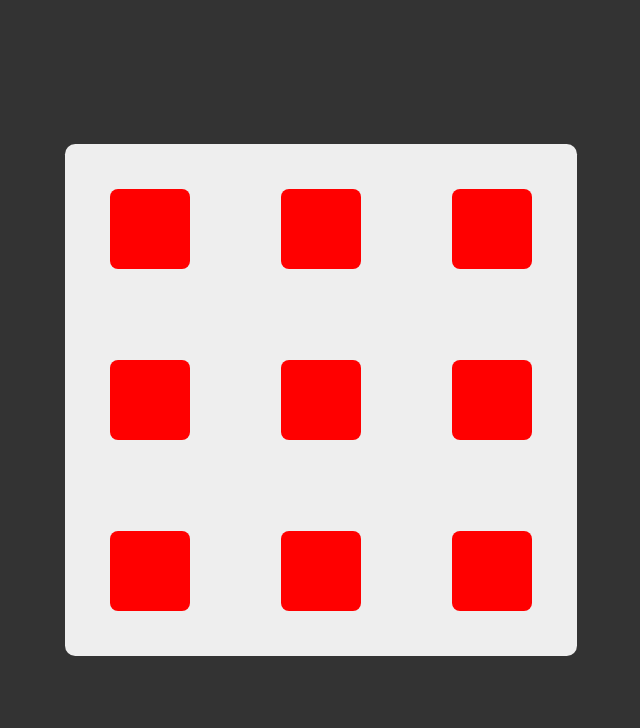
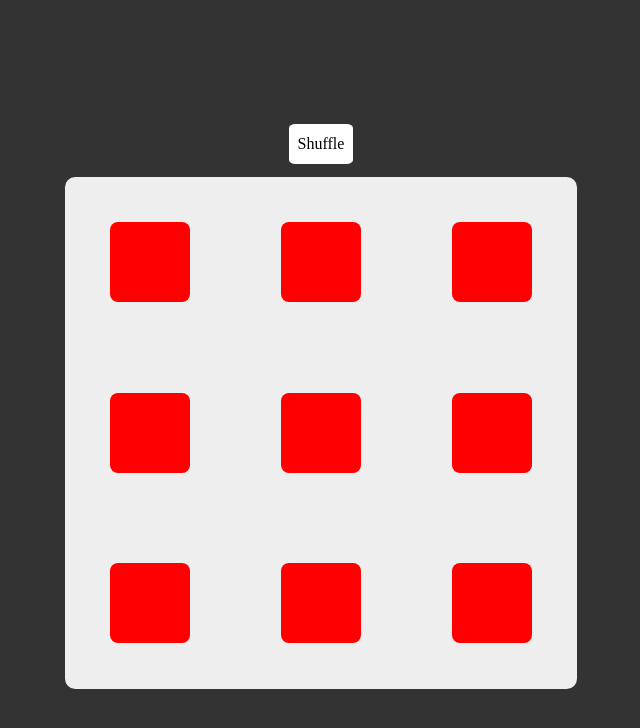
Before and after one commit to statist32/squarepair, a React (Create React App) app: page / in a window 1280 px wide. Shown: the top 728 px of the page, without its empty margins (319-959 px from the left). Built offline with nearby package versions, Linux system fonts and the light colour scheme.

Commit message:
added shuffle and win check

```diff
--- a/src/components/screens/Board/Board.css
+++ b/src/components/screens/Board/Board.css
@@ -5,6 +5,7 @@
   justify-content: center;
   align-items: center;
   align-content: flex;
+  flex-direction: column;
 }
 
 .board {
@@ -17,3 +18,16 @@
   align-content: space-around;
   flex-direction: column;
 }
+
+.shuffle-btn {
+  height: 5%;
+  width: 5%;
+  text-align: center;
+  display: flex;
+  justify-content: center;
+  align-content: center;
+  align-items: center;
+  background: white;
+  border-radius: 10%;
+  margin: 1%;
+}
--- a/src/components/screens/Board/Board.js
+++ b/src/components/screens/Board/Board.js
@@ -49,6 +49,7 @@ function _Board({ columns = 3, rows = 3 }) {
     }
 
     setBoard(tempBoard)
+    scanBoard()
   }
 
   function shuffleBoard(shuffles) {
@@ -58,9 +59,23 @@ function _Board({ columns = 3, rows = 3 }) {
       changeTile(randomRow, randomColumn)
     }
   }
-
+  function scanBoard() {
+    let win = true
+    const first = board[0][0]
+    for (let i = 0; i < columns && win; i++) {
+      for (let j = 0; j < rows; j++) {
+        win = first === board[i][j] ? true : false
+      }
+    }
+    if (win) {
+      alert('You solved it!')
+    }
+  }
   return (
     <div className='board-wrapper'>
+      <div className='shuffle-btn' onClick={() => shuffleBoard(1)}>
+        Shuffle
+      </div>
       <div className='board'>
         {board.map((row, index) => (
           <TileRow
```
